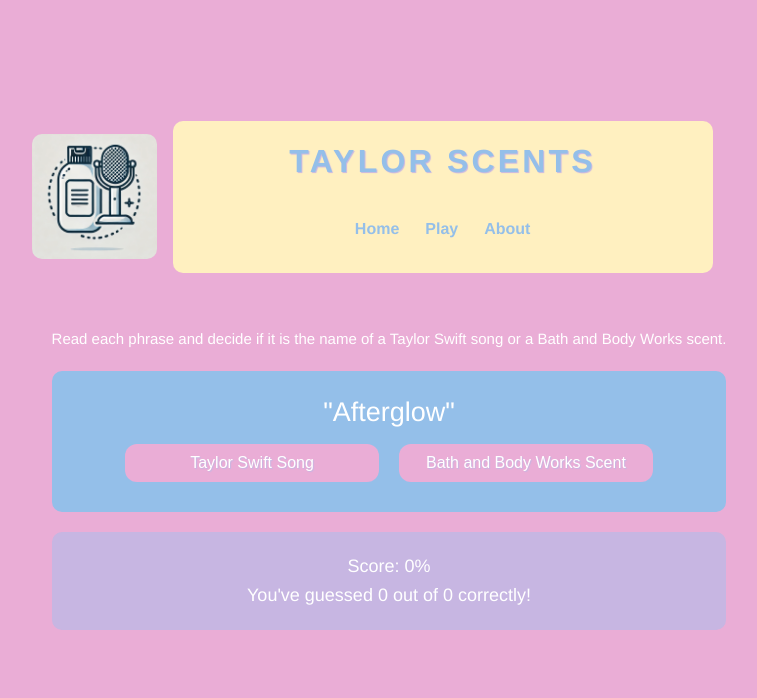
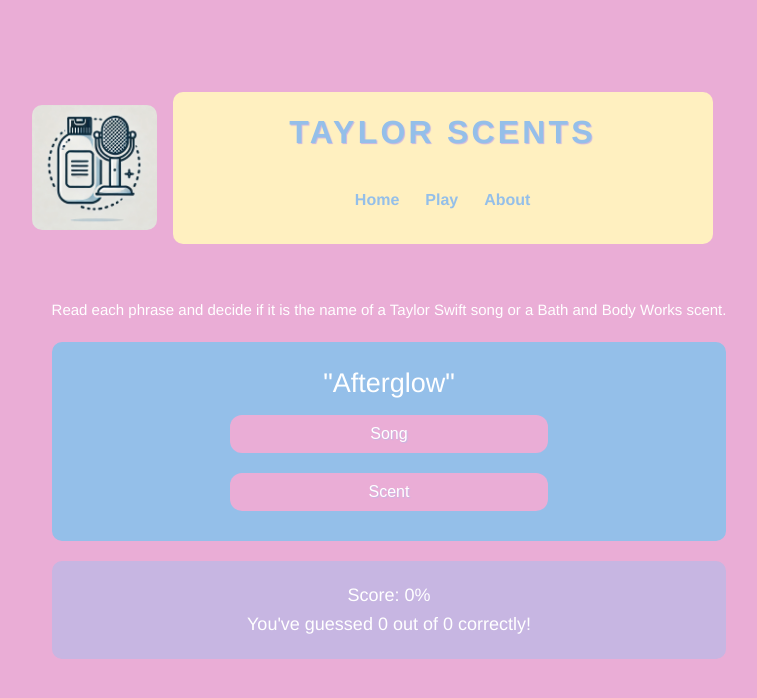
Before and after one commit to bdashrad/swiftly-scented, a Vue app: page /game in a window 1280 px wide. Shown: the top 698 px of the page, without its empty margins (251-1008 px from the left). Built offline with nearby package versions, Linux system fonts and the light colour scheme.

Commit message:
Update TheGame.vue

```diff
--- a/src/components/TheGame.vue
+++ b/src/components/TheGame.vue
@@ -7,8 +7,8 @@
     <div class="phrase-box">
       <h2>"{{ currentPhrase }}"</h2>
 
-      <button @click="vote('taylorSwiftSong')">Taylor Swift Song</button>
-      <button @click="vote('bathAndBodyWorksScent')">Bath and Body Works Scent</button>
+      <button @click="vote('taylorSwiftSong')">Song</button>
+      <button @click="vote('bathAndBodyWorksScent')">Scent</button>
 
       <p v-if="result !== null">{{ result }}</p>
     </div>
@@ -101,7 +101,7 @@
   margin: 10px;
   font-size: 16px;
   transition: background-color 0.3s ease;
-  width: 40%;
+  width: 50%;
   color: var(--vt-c-white);
   text-shadow: 1px 1px 1px var(--vt-c-light-purple);
 }
```
